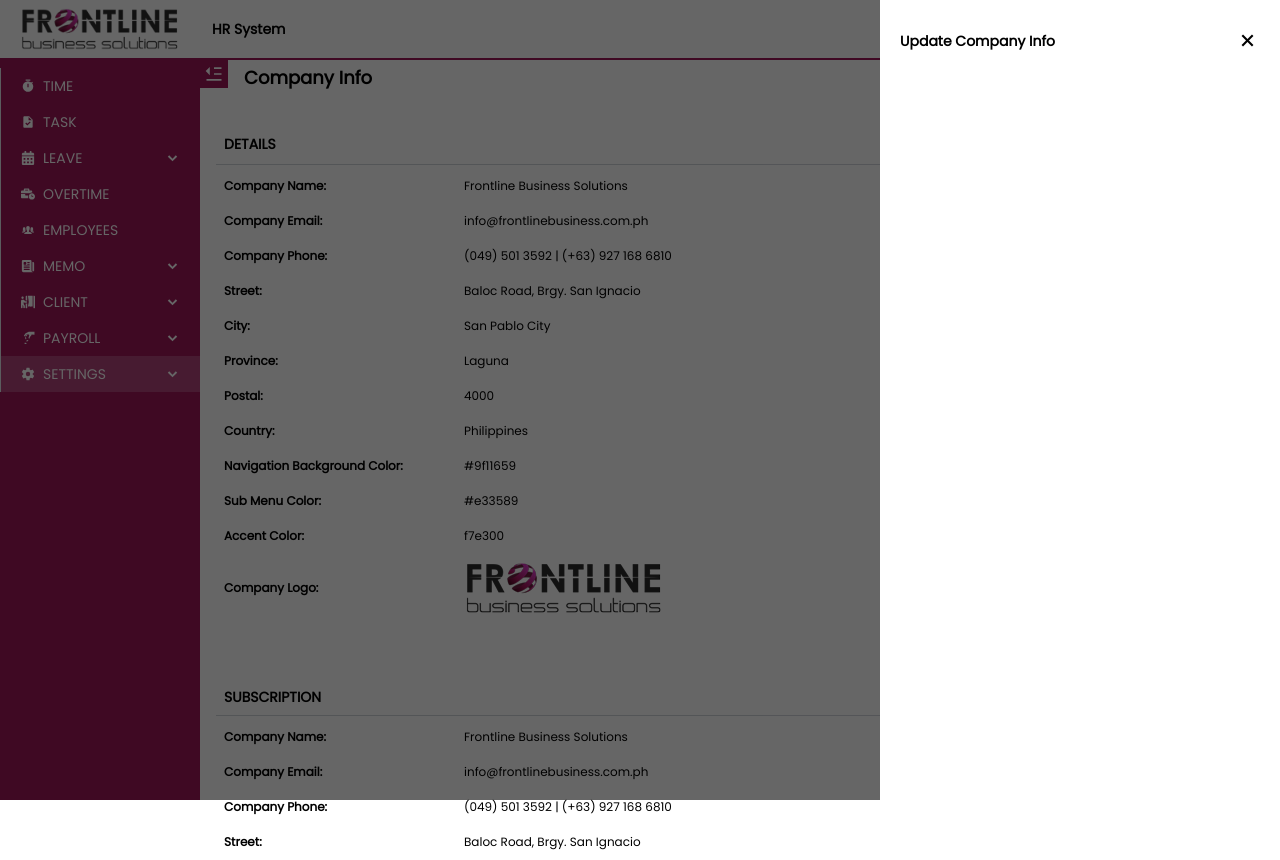
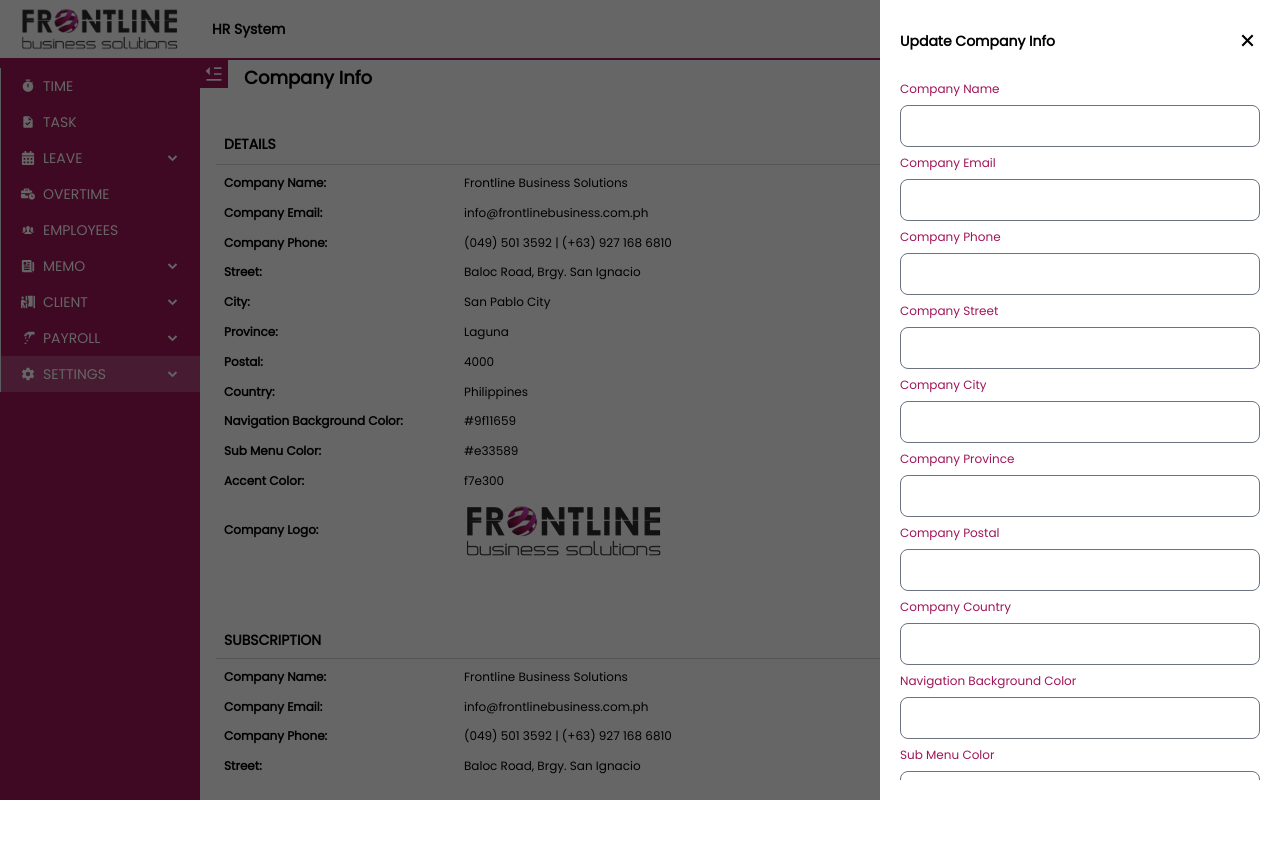
Before and after one commit to AbetGregana/fbs-hris-department, a React (Vite) app: page /settings/company-info in a window 1280 px wide. Both pictures are taken after a click on the button "Update". After the commit the page ends 800 px from the top, so only its background shows below. Built offline with nearby package versions, Linux system fonts and the light colour scheme.

Commit message:
company info UI complete

```diff
--- a/src/components/pages/developer/settings/company-info/CompanyInfoList.jsx
+++ b/src/components/pages/developer/settings/company-info/CompanyInfoList.jsx
@@ -1,10 +1,6 @@
 import Header from "@/components/partials/Header";
 import Navigation from "@/components/partials/Navigation";
 import React from "react";
-import { MdOutlineAdd } from "react-icons/md";
-import DepartmentsTable from "../department/DepartmentsTable";
-import ModalAddDepartments from "../department/ModalAddDepartments";
-import ModalError from "@/components/partials/modal/ModalError";
 import CompanyTable from "./CompanyTable";
 
 const CompanyInfoList = () => {
--- a/src/components/pages/developer/settings/company-info/CompanyTable.jsx
+++ b/src/components/pages/developer/settings/company-info/CompanyTable.jsx
@@ -2,11 +2,13 @@
 import React from "react";
 import { GrEdit } from "react-icons/gr";
 import ModalEditCompanyInfo from "./ModalEditCompanyInfo";
+import { setIsCompanyInfoEdit } from "@/store/storeAction";
 
 const CompanyTable = () => {
-  const [isCompanyInfoEdit, setIsCompanyInfoEdit] = React.useState(false);
+  const { store, dispatch } = React.useContext(StoreContext);
+  const [isCompanyEdit, setIsCompanyEdit] = React.useState(null);
   const handleEdit = () => {
-    setIsCompanyInfoEdit(true);
+    dispatch(setIsCompanyInfoEdit(true));
   };
   return (
     <>
@@ -107,8 +109,11 @@
           </table>
         </div>
       </div>
-      {isCompanyInfoEdit && (
-        <ModalEditCompanyInfo setIsCompanyInfoEdit={setIsCompanyInfoEdit} />
+      {store.isCompanyInfoEdit && (
+        <ModalEditCompanyInfo
+          setIsCompanyInfoEdit={setIsCompanyInfoEdit}
+          isCompanyEdit={isCompanyEdit}
+        />
       )}
     </>
   );
--- a/src/components/pages/developer/settings/company-info/ModalEditCompanyInfo.jsx
+++ b/src/components/pages/developer/settings/company-info/ModalEditCompanyInfo.jsx
@@ -1,13 +1,26 @@
+import { InputText } from "@/components/helpers/FormInputs";
 import ModalSideWrapper from "@/components/partials/modal/ModalSideWrapper";
+import ButtonSpinner from "@/components/partials/spinner/ButtonSpinner";
+import { setIsCompanyInfoEdit } from "@/store/storeAction";
+import { StoreContext } from "@/store/storeContext";
+import { Formik, Form } from "formik";
 import React from "react";
 import { GrFormClose } from "react-icons/gr";
+import * as Yup from "yup";
+const ModalEditCompanyInfo = () => {
+  const { store, dispatch } = React.useContext(StoreContext);
+  const [value, setValue] = React.useState("");
+  const handleClose = () => {
+    dispatch(setIsCompanyInfoEdit(false));
+  };
+  const handleChange = (event) => {
+    setValue(event.target.value);
+  };
 
-const ModalEditCompanyInfo = ({ setIsCompanyInfoEdit }) => {
-  const handleClose = () => {
-    setIsCompanyInfoEdit(false);
-  }
+  const yupSchema = Yup.object({
+    departments_name: Yup.string().required("Required"),
+  });
   return (
-    <>
     <ModalSideWrapper>
       <main className="modal">
         <div className="modal-title">
@@ -16,9 +29,126 @@
             <GrFormClose size={25} />
           </button>
         </div>
+        <div className="modal-content">
+          <Formik validationSchema={yupSchema}>
+            {(props) => {
+              console.log(props);
+              return (
+                <Form className="modal-form">
+                  <div className="form-input">
+                    <div className="input-wrapper">
+                      <InputText
+                        id="company_name"
+                        label="Company Name"
+                        name="company_name"
+                        value={value}
+                        onChange={handleChange}
+                      />
+                      <InputText
+                        id="company_email"
+                        label="Company Email"
+                        name="company_email"
+                        value={value}
+                        onChange={handleChange}
+                      />
+                      <InputText
+                        id="company_phone"
+                        label="Company Phone"
+                        name="company_phone"
+                        value={value}
+                        onChange={handleChange}
+                      />
+                      <InputText
+                        id="company_street"
+                        label="Company Street"
+                        name="company_street"
+                        value={value}
+                        onChange={handleChange}
+                      />
+                      <InputText
+                        id="company_city"
+                        label="Company City"
+                        name="company_city"
+                        value={value}
+                        onChange={handleChange}
+                      />
+                      <InputText
+                        id="company_province"
+                        label="Company Province"
+                        name="company_name"
+                        value={value}
+                        onChange={handleChange}
+                      />
+                      <InputText
+                        id="company_postal"
+                        label="Company Postal"
+                        name="company_postal"
+                        value={value}
+                        onChange={handleChange}
+                      />
+                      <InputText
+                        id="company_country"
+                        label="Company Country"
+                        name="company_country"
+                        value={value}
+                        onChange={handleChange}
+                      />
+                      <InputText
+                        id="navigation_bgc"
+                        label="Navigation Background Color"
+                        name="navigation_bgc"
+                        value={value}
+                        onChange={handleChange}
+                      />
+                      <InputText
+                        id="submenu_color"
+                        label="Sub Menu Color"
+                        name="submenu_color"
+                        value={value}
+                        onChange={handleChange}
+                      />
+                      <InputText
+                        id="accent_color"
+                        label="Accent Color"
+                        name="accent_color"
+                        value={value}
+                        onChange={handleChange}
+                      />
+                      <InputText
+                        id="company_name"
+                        label="Company Name"
+                        name="company_name"
+                        value={value}
+                        onChange={handleChange}
+                      />
+                    </div>
+                  </div>
+                  <div className="form-action ">
+                    <div className="form-btn">
+                      <button
+                        className="btn-save"
+                        type="submit"
+                        disabled={!value}
+                      >
+                        {/* <ButtonSpinner /> */}
+                        Save
+                      </button>
+                      <button
+                        className="btn-discard"
+                        type="reset"
+                        onClick={handleClose}
+                      >
+                        Discard
+                      </button>
+                    </div>
+                  </div>
+                </Form>
+              );
+            }}
+          </Formik>
+        </div>
       </main>
     </ModalSideWrapper>
-    </>
   );
 };
 
--- a/src/components/pages/developer/settings/department/ModalAddDepartments.jsx
+++ b/src/components/pages/developer/settings/department/ModalAddDepartments.jsx
@@ -94,7 +94,7 @@
                         label="Department Name"
                         name="departments_name"
                         disabled={mutation.isPending}
-                        // value={value}
+                        value={value}
                         onChange={handleChange}
                       />
                     </div>
--- a/src/components/partials/modal/ModalSideWrapper.jsx
+++ b/src/components/partials/modal/ModalSideWrapper.jsx
@@ -1,4 +1,4 @@
-import { setIsAdd, setIsShow } from "@/store/storeAction";
+import { setIsAdd, setIsCompanyInfoEdit, setIsShow } from "@/store/storeAction";
 import { StoreContext } from "@/store/storeContext";
 import React from "react";
 
@@ -6,6 +6,7 @@
   const { store, dispatch } = React.useContext(StoreContext);
   const handleClose = () => {
     dispatch(setIsAdd(false));
+    dispatch(setIsCompanyInfoEdit(false));
   };
   return (
     <div className=" fixed top-0 left-0 h-full w-full flex justify-end z-50">
--- a/src/index.css
+++ b/src/index.css
@@ -116,7 +116,7 @@
     @apply text-[12px] font-normal;
   }
   .company-info-wrapper table tr {
-    @apply border-transparent;
+    @apply border-transparent leading-[.8rem];
   }
 }
 
@@ -217,7 +217,7 @@
     @apply block;
   }
   .input-wrapper {
-    @apply mb-2 relative;
+    @apply mb-2 relative flex flex-col gap-2;
   }
   .input-wrapper:last-child {
     @apply mb-10;
--- a/src/store/storeAction.jsx
+++ b/src/store/storeAction.jsx
@@ -112,3 +112,9 @@
     payload: val,
   };
 };
+export const setIsCompanyInfoEdit = (val) => {
+  return {
+    type: "IS_COMPANY_INFO_EDIT",
+    payload: val,
+  };
+};
--- a/src/store/storeContext.jsx
+++ b/src/store/storeContext.jsx
@@ -18,6 +18,7 @@
   isOpen: false,
   isShow: true,
   isSearch: false,
+  isCompanyInfoEdit: false,
   // setIsClickOutside: false,
 };
 
--- a/src/store/storeReducer.jsx
+++ b/src/store/storeReducer.jsx
@@ -1,3 +1,5 @@
+import { setIsCompanyInfoEdit } from "./storeAction";
+
 export const StoreReducer = (state, action) => {
   switch (action.type) {
     case "ERROR":
@@ -91,6 +93,11 @@
         ...state,
         isShow: action.payload,
       };
+    case "IS_COMPANY_INFO_EDIT":
+      return {
+        ...state,
+        isCompanyInfoEdit: action.payload,
+      };
 
     default:
       return state;
```
Lines whose indentation alone changed are shown as unchanged.
